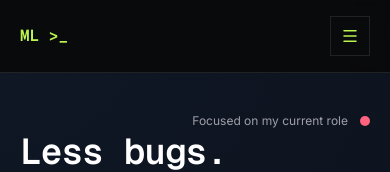
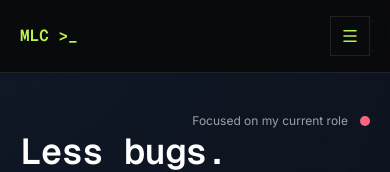
Before and after one commit to hndcore/mlc-portfolio, a Next.js app: page / in a window 390 px wide. Shown: the top 172 px of the page. Built offline with nearby package versions, Linux system fonts and the light colour scheme.

Commit message:
fix: fixed MLC on mobile

```diff
--- a/components/layout/MobileHeader.tsx
+++ b/components/layout/MobileHeader.tsx
@@ -23,7 +23,7 @@ export function MobileHeader() {
           className="font-mono text-base font-semibold text-lime-300"
           onClick={() => setIsOpen(false)}
         >
-          ML &gt;_
+          MLC &gt;_
         </Link>
         <button
           type="button"
```
